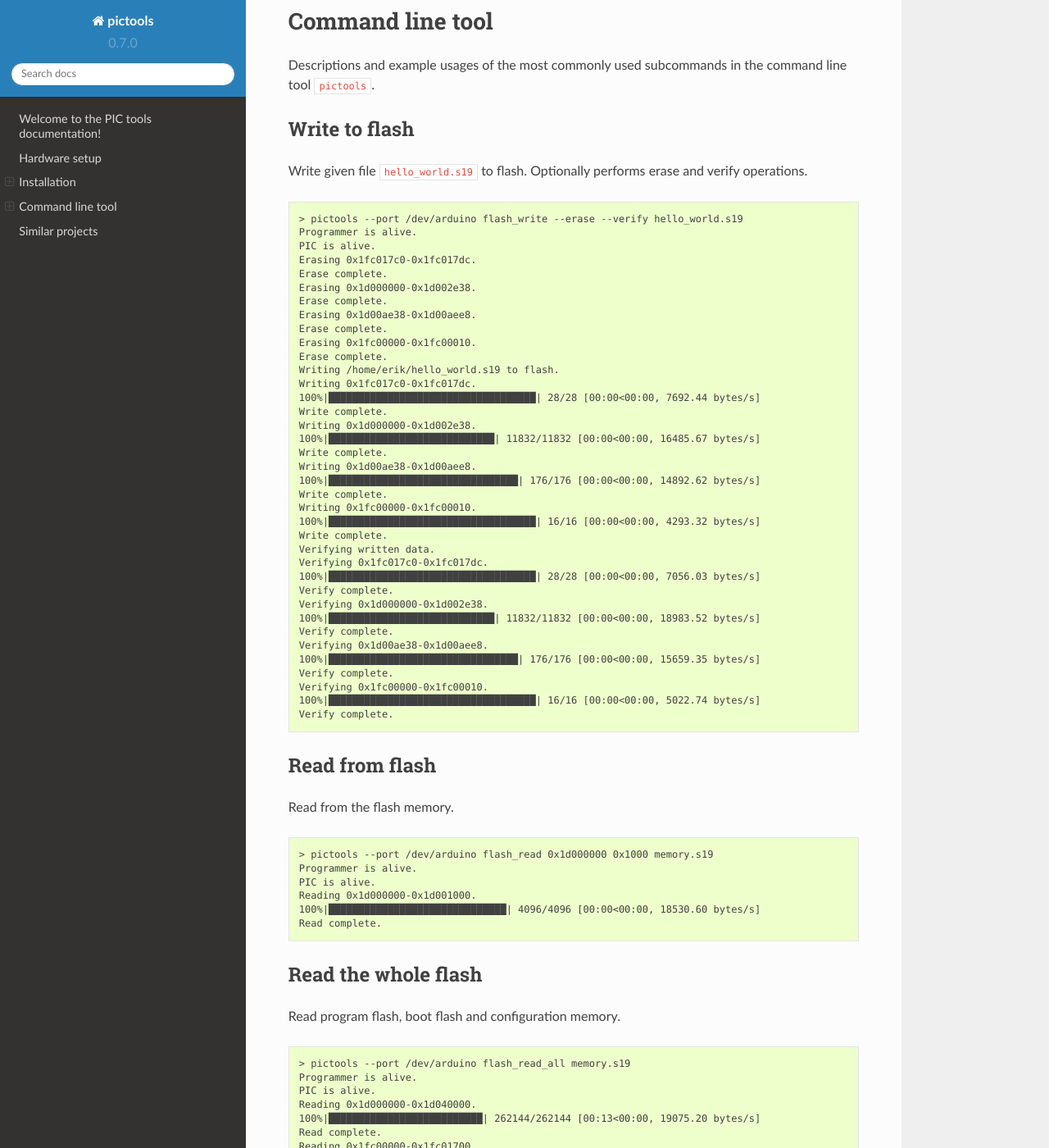
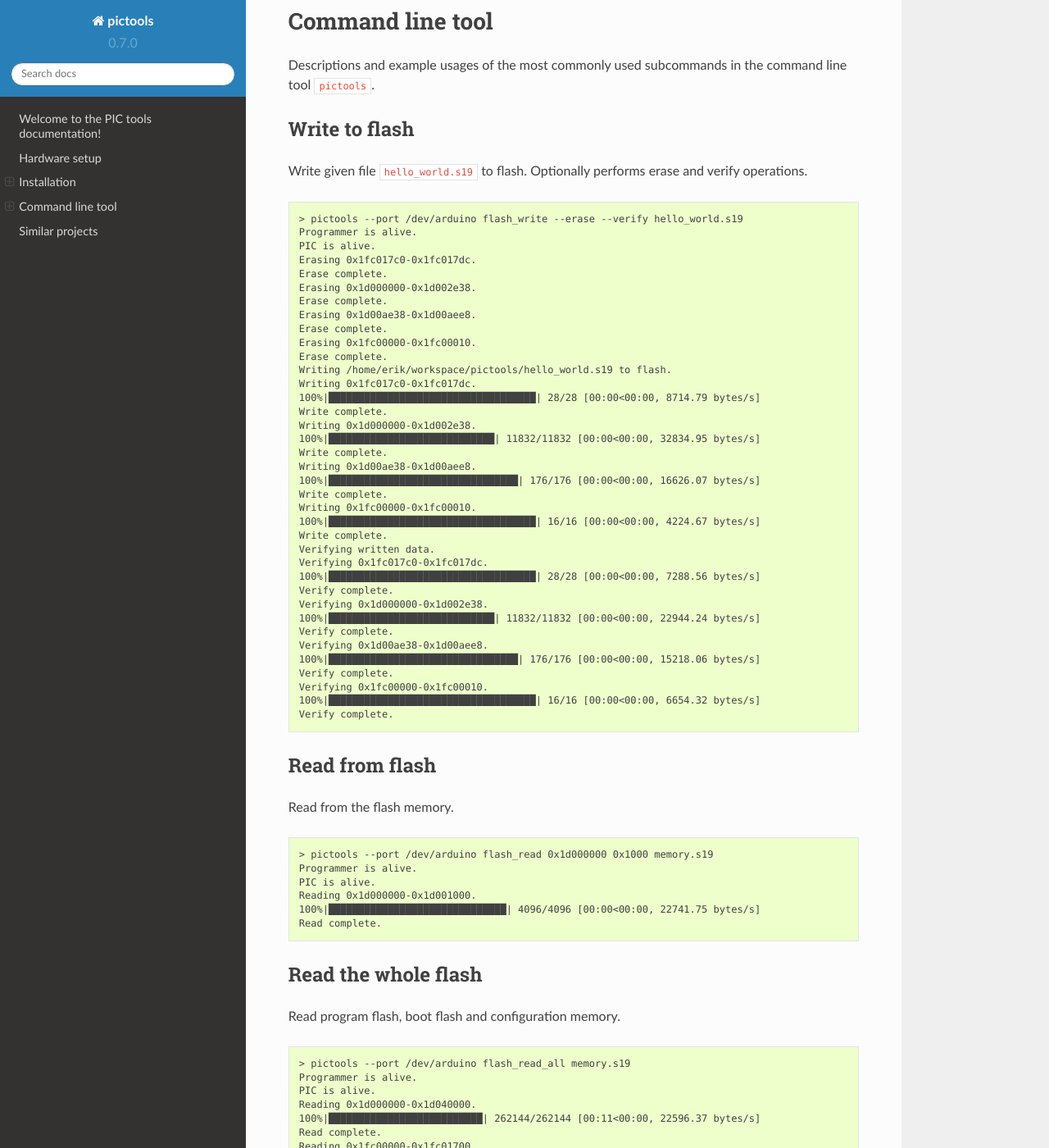
Before and after one commit to eerimoq/pictools, a Sphinx documentation site: the page built from docs/index.rst, in a window 1280 px wide and 1400 px high, scrolled down 1800 px. Shown: the whole window at 82% size. Built offline with Sphinx 7.4.7 and the Read the Docs theme 2.0.0, drawn with Linux system fonts in a browser that asks for light colours; some of the changed text lies outside the part shown.

Commit message:
Documentation.

```diff
--- a/docs/index.rst
+++ b/docs/index.rst
@@ -105,31 +105,31 @@ erase and verify operations.
    Erase complete.
    Erasing 0x1fc00000-0x1fc00010.
    Erase complete.
-   Writing /home/erik/hello_world.s19 to flash.
+   Writing /home/erik/workspace/pictools/hello_world.s19 to flash.
    Writing 0x1fc017c0-0x1fc017dc.
-   100%|███████████████████████████████████| 28/28 [00:00<00:00, 7692.44 bytes/s]
+   100%|███████████████████████████████████| 28/28 [00:00<00:00, 8714.79 bytes/s]
    Write complete.
    Writing 0x1d000000-0x1d002e38.
-   100%|████████████████████████████| 11832/11832 [00:00<00:00, 16485.67 bytes/s]
+   100%|████████████████████████████| 11832/11832 [00:00<00:00, 32834.95 bytes/s]
    Write complete.
    Writing 0x1d00ae38-0x1d00aee8.
-   100%|████████████████████████████████| 176/176 [00:00<00:00, 14892.62 bytes/s]
+   100%|████████████████████████████████| 176/176 [00:00<00:00, 16626.07 bytes/s]
    Write complete.
    Writing 0x1fc00000-0x1fc00010.
-   100%|███████████████████████████████████| 16/16 [00:00<00:00, 4293.32 bytes/s]
+   100%|███████████████████████████████████| 16/16 [00:00<00:00, 4224.67 bytes/s]
    Write complete.
    Verifying written data.
    Verifying 0x1fc017c0-0x1fc017dc.
-   100%|███████████████████████████████████| 28/28 [00:00<00:00, 7056.03 bytes/s]
+   100%|███████████████████████████████████| 28/28 [00:00<00:00, 7288.56 bytes/s]
    Verify complete.
    Verifying 0x1d000000-0x1d002e38.
-   100%|████████████████████████████| 11832/11832 [00:00<00:00, 18983.52 bytes/s]
+   100%|████████████████████████████| 11832/11832 [00:00<00:00, 22944.24 bytes/s]
    Verify complete.
    Verifying 0x1d00ae38-0x1d00aee8.
-   100%|████████████████████████████████| 176/176 [00:00<00:00, 15659.35 bytes/s]
+   100%|████████████████████████████████| 176/176 [00:00<00:00, 15218.06 bytes/s]
    Verify complete.
    Verifying 0x1fc00000-0x1fc00010.
-   100%|███████████████████████████████████| 16/16 [00:00<00:00, 5022.74 bytes/s]
+   100%|███████████████████████████████████| 16/16 [00:00<00:00, 6654.32 bytes/s]
    Verify complete.
 
 Read from flash
@@ -143,7 +143,7 @@ Read from the flash memory.
    Programmer is alive.
    PIC is alive.
    Reading 0x1d000000-0x1d001000.
-   100%|██████████████████████████████| 4096/4096 [00:00<00:00, 18530.60 bytes/s]
+   100%|██████████████████████████████| 4096/4096 [00:00<00:00, 22741.75 bytes/s]
    Read complete.
 
 Read the whole flash
@@ -157,13 +157,13 @@ Read program flash, boot flash and configuration memory.
    Programmer is alive.
    PIC is alive.
    Reading 0x1d000000-0x1d040000.
-   100%|██████████████████████████| 262144/262144 [00:13<00:00, 19075.20 bytes/s]
+   100%|██████████████████████████| 262144/262144 [00:11<00:00, 22596.37 bytes/s]
    Read complete.
    Reading 0x1fc00000-0x1fc01700.
-   100%|██████████████████████████████| 5888/5888 [00:00<00:00, 18900.71 bytes/s]
+   100%|██████████████████████████████| 5888/5888 [00:00<00:00, 22523.02 bytes/s]
    Read complete.
    Reading 0x1fc01700-0x1fc01800.
-   100%|████████████████████████████████| 256/256 [00:00<00:00, 16448.50 bytes/s]
+   100%|████████████████████████████████| 256/256 [00:00<00:00, 16924.51 bytes/s]
    Read complete.
 
 Erase a flash range
```
